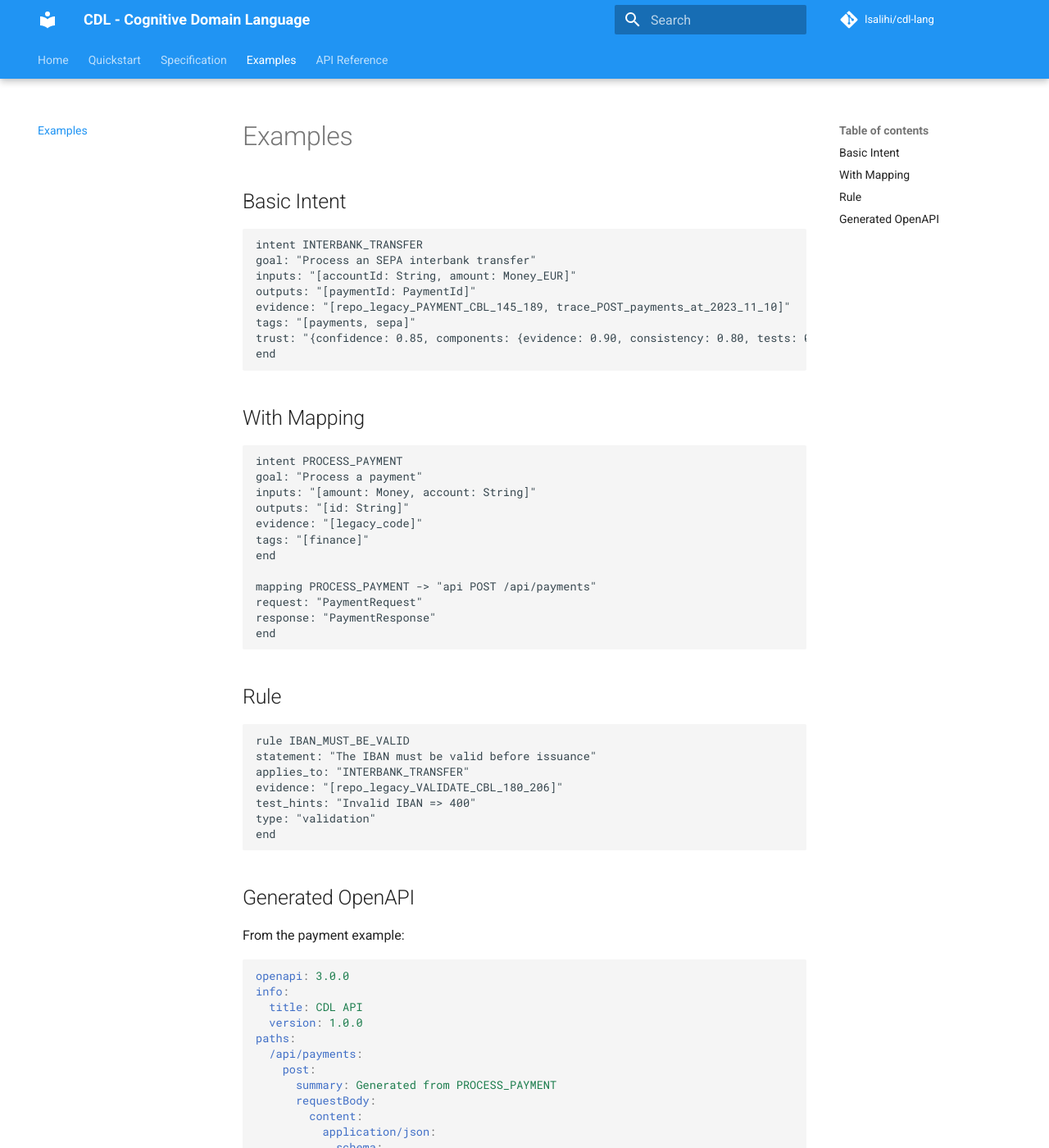
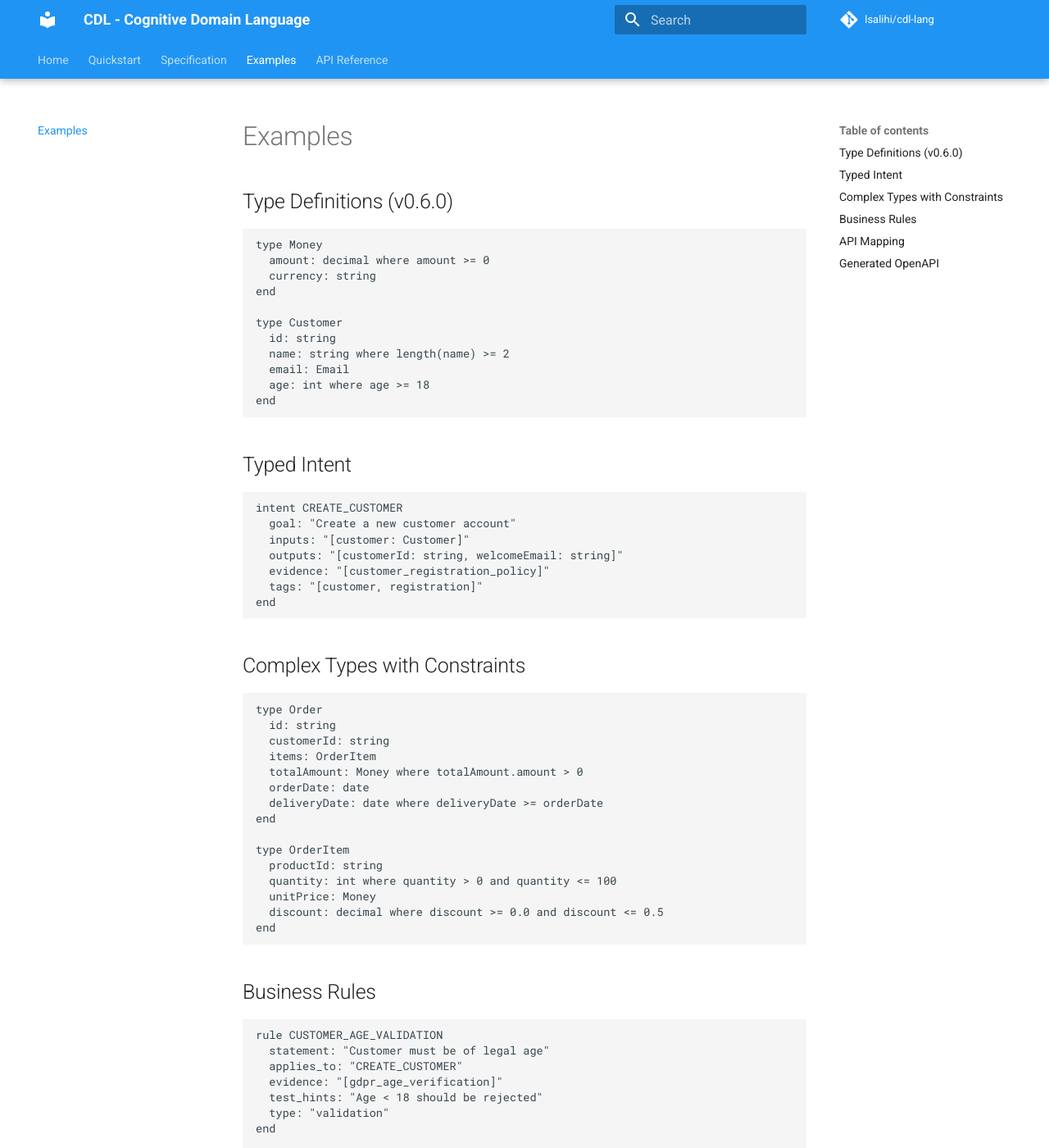
Before and after one commit to lsalihi/cdl-lang, an MkDocs documentation site: the page built from docs/examples.md, in a window 1280 px wide and 1400 px high. Shown: the whole window at 82% size. Built offline with MkDocs 1.6.1 and Material for MkDocs 9.7.7, drawn with Linux system fonts in a browser that asks for light colours; comment, search, counter and statistics services are not loaded; some of the changed text lies outside the part shown.

Commit message:
docs: Update examples and spec documentation for v0.6.0 type system

````diff
--- a/docs/examples.md
+++ b/docs/examples.md
@@ -1,69 +1,154 @@
 # Examples
 
-## Basic Intent
+## Type Definitions (v0.6.0)
 
 ```cdl
-intent INTERBANK_TRANSFER
-goal: "Process an SEPA interbank transfer"
-inputs: "[accountId: String, amount: Money_EUR]"
-outputs: "[paymentId: PaymentId]"
-evidence: "[repo_legacy_PAYMENT_CBL_145_189, trace_POST_payments_at_2023_11_10]"
-tags: "[payments, sepa]"
-trust: "{confidence: 0.85, components: {evidence: 0.90, consistency: 0.80, tests: 0.75}}"
+type Money
+  amount: decimal where amount >= 0
+  currency: string
+end
+
+type Customer
+  id: string
+  name: string where length(name) >= 2
+  email: Email
+  age: int where age >= 18
 end
 ```
 
-## With Mapping
+## Typed Intent
 
 ```cdl
-intent PROCESS_PAYMENT
-goal: "Process a payment"
-inputs: "[amount: Money, account: String]"
-outputs: "[id: String]"
-evidence: "[legacy_code]"
-tags: "[finance]"
-end
-
-mapping PROCESS_PAYMENT -> "api POST /api/payments"
-request: "PaymentRequest"
-response: "PaymentResponse"
+intent CREATE_CUSTOMER
+  goal: "Create a new customer account"
+  inputs: "[customer: Customer]"
+  outputs: "[customerId: string, welcomeEmail: string]"
+  evidence: "[customer_registration_policy]"
+  tags: "[customer, registration]"
 end
 ```
 
-## Rule
+## Complex Types with Constraints
 
 ```cdl
-rule IBAN_MUST_BE_VALID
-statement: "The IBAN must be valid before issuance"
-applies_to: "INTERBANK_TRANSFER"
-evidence: "[repo_legacy_VALIDATE_CBL_180_206]"
-test_hints: "Invalid IBAN => 400"
-type: "validation"
+type Order
+  id: string
+  customerId: string
+  items: OrderItem
+  totalAmount: Money where totalAmount.amount > 0
+  orderDate: date
+  deliveryDate: date where deliveryDate >= orderDate
+end
+
+type OrderItem
+  productId: string
+  quantity: int where quantity > 0 and quantity <= 100
+  unitPrice: Money
+  discount: decimal where discount >= 0.0 and discount <= 0.5
+end
+```
+
+## Business Rules
+
+```cdl
+rule CUSTOMER_AGE_VALIDATION
+  statement: "Customer must be of legal age"
+  applies_to: "CREATE_CUSTOMER"
+  evidence: "[gdpr_age_verification]"
+  test_hints: "Age < 18 should be rejected"
+  type: "validation"
+end
+
+rule ORDER_TOTAL_LIMIT
+  statement: "Order total cannot exceed €100,000"
+  applies_to: "CREATE_ORDER"
+  evidence: "[fraud_prevention_policy]"
+  test_hints: "Test with orders over limit"
+  type: "business"
+end
+```
+
+## API Mapping
+
+```cdl
+mapping CREATE_CUSTOMER -> "api POST /api/customers"
+  request: "CustomerRegistrationRequest"
+  response: "CustomerRegistrationResponse"
+end
+
+mapping CREATE_ORDER -> "api POST /api/orders"
+  request: "OrderRequest"
+  response: "OrderResponse"
 end
 ```
 
 ## Generated OpenAPI
 
-From the payment example:
+From the customer example:
 
 ```yaml
 openapi: 3.0.0
 info:
-  title: CDL API
+  title: Customer API
   version: 1.0.0
+
 paths:
-  /api/payments:
+  /api/customers:
     post:
-      summary: Generated from PROCESS_PAYMENT
+      summary: Create a new customer account
+      operationId: createCustomer
       requestBody:
+        required: true
         content:
           application/json:
             schema:
-              $ref: '#/components/schemas/PaymentRequest'
+              $ref: '#/components/schemas/CustomerRegistrationRequest'
       responses:
         '200':
+          description: Customer created successfully
           content:
             application/json:
               schema:
-                $ref: '#/components/schemas/PaymentResponse'
+                $ref: '#/components/schemas/CustomerRegistrationResponse'
+
+components:
+  schemas:
+    Customer:
+      type: object
+      required:
+        - id
+        - name
+        - email
+        - age
+      properties:
+        id:
+          type: string
+        name:
+          type: string
+          minLength: 2
+        email:
+          type: string
+          format: email
+        age:
+          type: integer
+          minimum: 18
+
+    CustomerRegistrationRequest:
+      type: object
+      required:
+        - customer
+      properties:
+        customer:
+          $ref: '#/components/schemas/Customer'
+
+    CustomerRegistrationResponse:
+      type: object
+      required:
+        - customerId
+        - welcomeEmail
+      properties:
+        customerId:
+          type: string
+        welcomeEmail:
+          type: string
 ```
````
Also changed, not shown: docs/spec.md (+49 -6 lines).
